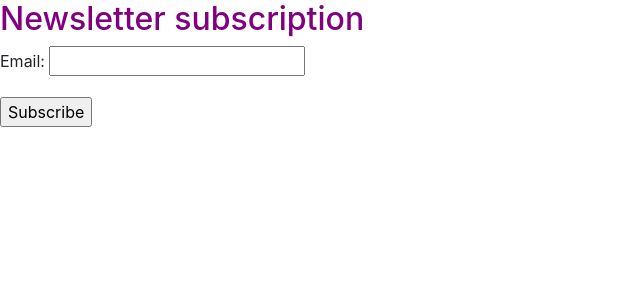
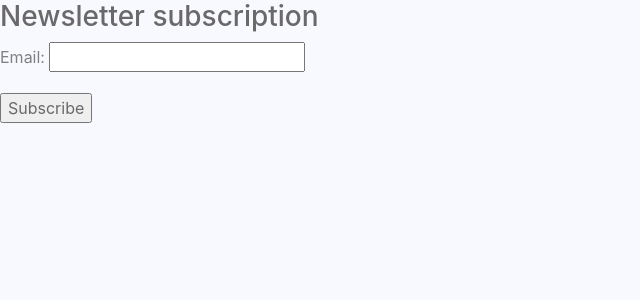
Before and after one commit to katemakescode/behind-the-web, a Django app: page /subscribe/ in a window 1280 px wide. Shown: the top 300 px of the page, without its empty margins (0-640 px from the left). Run offline with Django 3.2, Linux system fonts and the light colour scheme; some libraries are stand-ins or nearby versions.

Commit message:
Base.css basic styling

```diff
--- a/account/templates/account/registration.html
+++ b/account/templates/account/registration.html
@@ -1,5 +1,7 @@
 {% extends "base.html" %}
+
 {% block title %}Registration{% endblock %}
+
 {% block content %}
   <h3>Sign Up</h3>
   <form method="post"> {% csrf_token %}
--- a/newsletter/templates/newsletter/subscribe.html
+++ b/newsletter/templates/newsletter/subscribe.html
@@ -4,7 +4,7 @@
 {% block title %}Subscribe{% endblock %}
 
 {% block content %}
-    <h2 class="secondary-color">Newsletter subscription</h2>
+    <h3>Newsletter subscription</h3>
 
     <form method="post"> {% csrf_token %}
         {{ form.as_p }}
--- a/newsletter/templates/newsletter/subscriber.html
+++ b/newsletter/templates/newsletter/subscriber.html
@@ -4,7 +4,7 @@
 {% block title %}Subscriber {{ subscriber.id }} {% endblock %}
 
 {% block content %}
-    <h4 class="secondary-color">{{ subscriber.email }} has subscribed</h4>
+    <h3 class="secondary-color">{{ subscriber.email }} has subscribed</h3>
 
     <img src="{% static 'img/misty-mountain-tutin-unsplash-sm.jpg' %}"
          alt="Morning fog over the Mont-des-Granges in the French Alps.">
--- a/static/css/base.css
+++ b/static/css/base.css
@@ -1,3 +1,23 @@
-.secondary-color {
-    color: purple;
+body {
+    background-color: ghostwhite;
 }
+
+h3 {
+    color: dimgray;
+}
+
+h6 {
+    color: silver;
+}
+
+p {
+    color: gray;
+}
+
+a {
+    color: gray;
+}
+
+input {
+    color:dimgray;
+}
```
